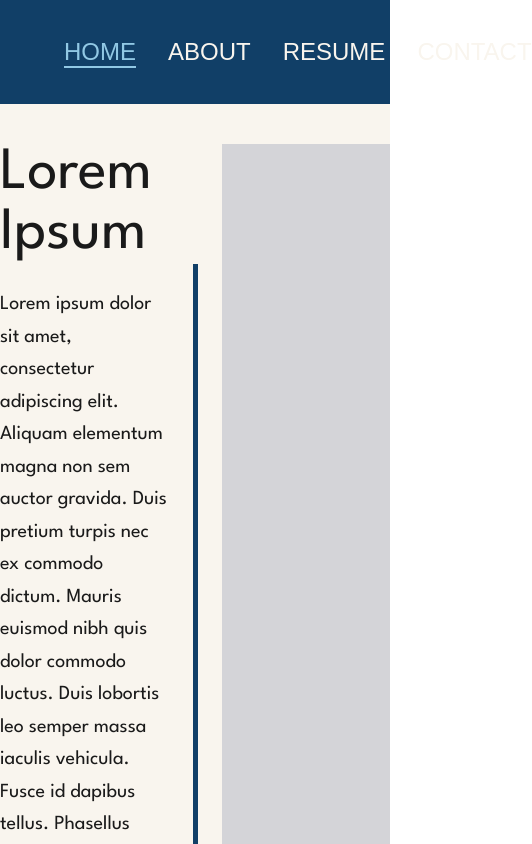
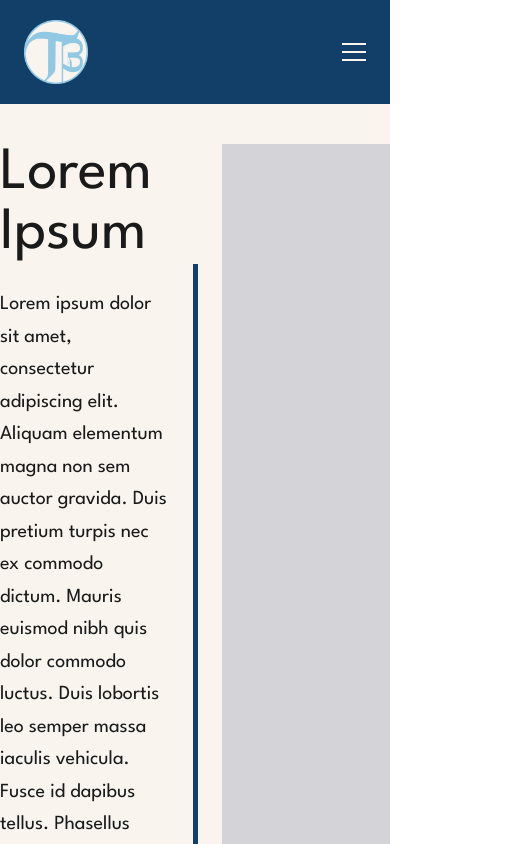
Before and after one commit to Tthide/Personal-Portfolio, an Angular app: page /home in a window 390 px wide. Shown: the top 844 px of the page, 532 px wide, since content can reach past the window. Built offline with nearby package versions, Linux system fonts and the light colour scheme; a web font is replaced by a local one.

Commit message:
feat: added mobile responsiveness

```diff
--- a/src/app/shared/header/header.html
+++ b/src/app/shared/header/header.html
@@ -1,11 +1,12 @@
-<header class="bg-primary text-light font-konkhmer sticky px-16 py-5">
+<header class="bg-primary text-light font-konkhmer sticky md:relative top-0 z-50 px-6 py-5">
     <nav class="flex justify-between items-center">
-        <!-- Logo image -->
+        <!-- Logo -->
         <a routerLink="/home" class="w-16 h-16 flex items-center justify-center">
-            <img src="./Main_Logo.png" alt="Logo" fill class="w-full h-full object-contain" />
+            <img src="./Main_Logo.png" alt="Logo" class="w-full h-full object-contain" />
         </a>
-        <!-- Navigation -->
-        <div class="flex items-end space-x-8">
+
+        <!-- Desktop Menu -->
+        <div class="hidden md:flex items-end space-x-8">
             <a routerLink="/home" routerLinkActive="text-accent_blue after:w-full"
                 [routerLinkActiveOptions]="{ exact: true }"
                 class="relative text-2xl after:absolute after:bottom-0 after:left-0 after:h-0.5 after:w-0 after:bg-accent_blue after:transition-all after:duration-300 hover:after:w-full transition-colors">
@@ -24,5 +25,23 @@
                 CONTACT
             </a>
         </div>
+
+        <!-- Mobile Burger Button -->
+        <button (click)="toggleMenu()" class="md:hidden flex flex-col space-y-1.5 focus:outline-none">
+            <span [class.rotate-45]="isMenuOpen" [class.translate-y-2]="isMenuOpen"
+                class="block w-6 h-0.5 bg-light transition-all duration-300"></span>
+            <span [class.opacity-0]="isMenuOpen" class="block w-6 h-0.5 bg-light transition-all duration-300"></span>
+            <span [class.-rotate-45]="isMenuOpen" [class.-translate-y-2]="isMenuOpen"
+                class="block w-6 h-0.5 bg-light transition-all duration-300"></span>
+        </button>
     </nav>
+
+    <!-- Mobile Menu -->
+    @if (isMenuOpen) { <div class="md:hidden mt-4 flex flex-col space-y-4">
+        <a routerLink="/home" routerLinkActive="text-accent_blue" class="text-2xl">HOME</a>
+        <a routerLink="/about" routerLinkActive="text-accent_blue" class="text-2xl">ABOUT</a>
+        <a routerLink="/resume" routerLinkActive="text-accent_blue" class="text-2xl">RESUME</a>
+        <a routerLink="/contact" routerLinkActive="text-accent_blue" class="text-2xl">CONTACT</a>
+    </div>}
+
 </header>
--- a/src/app/shared/header/header.ts
+++ b/src/app/shared/header/header.ts
@@ -1,11 +1,18 @@
+import { CommonModule } from '@angular/common';
 import { Component } from '@angular/core';
 import { RouterLink, RouterLinkActive } from '@angular/router';
 
 @Component({
   selector: 'app-header',
   standalone: true,
-  imports: [RouterLink, RouterLinkActive],
+  imports: [RouterLink, RouterLinkActive,CommonModule],
   templateUrl: `./header.html`,
   styles: []
 })
-export class HeaderComponent { }
+export class HeaderComponent {
+    isMenuOpen = false;
+
+  toggleMenu() {
+    this.isMenuOpen = !this.isMenuOpen;
+  }
+}
```
